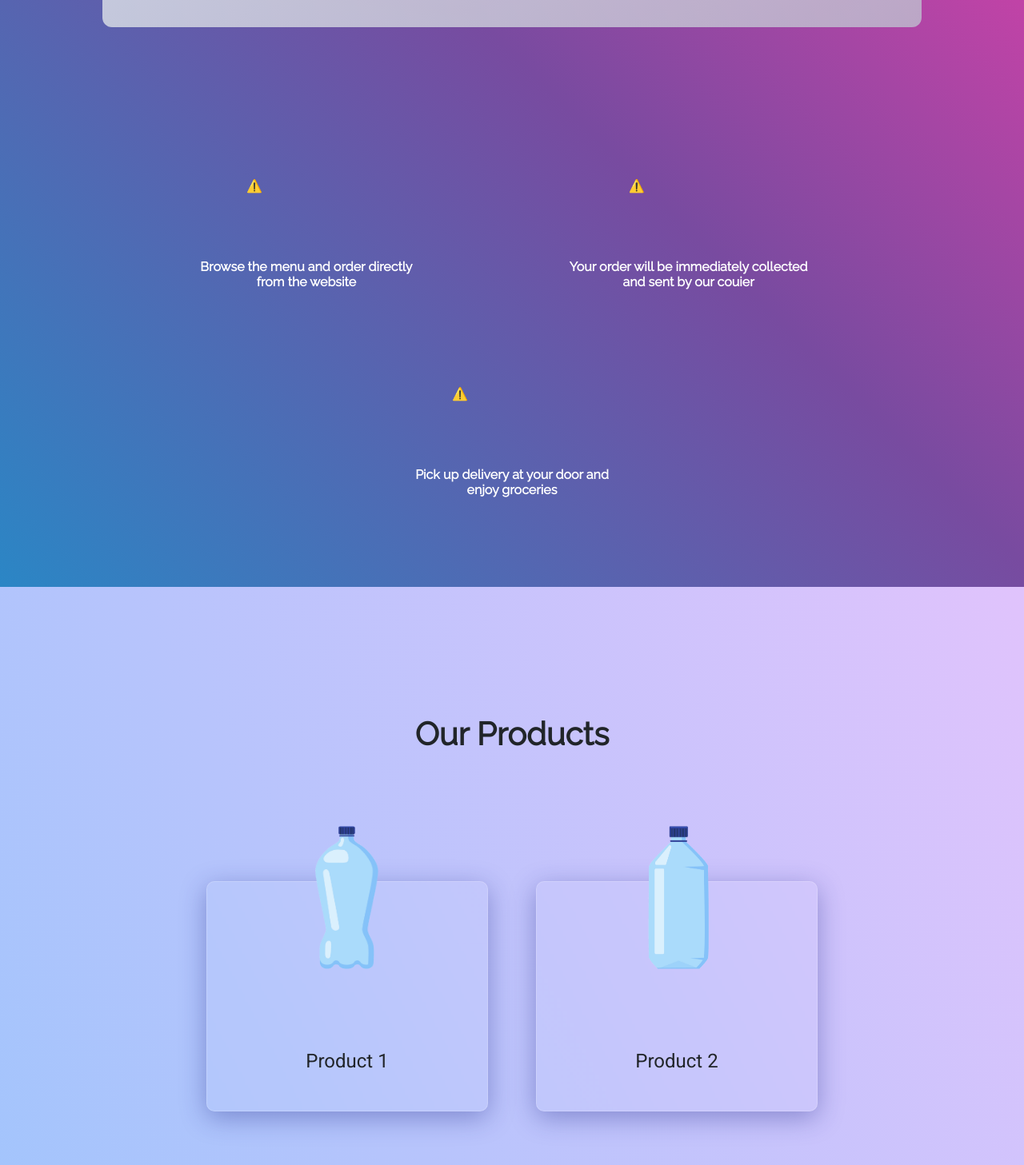
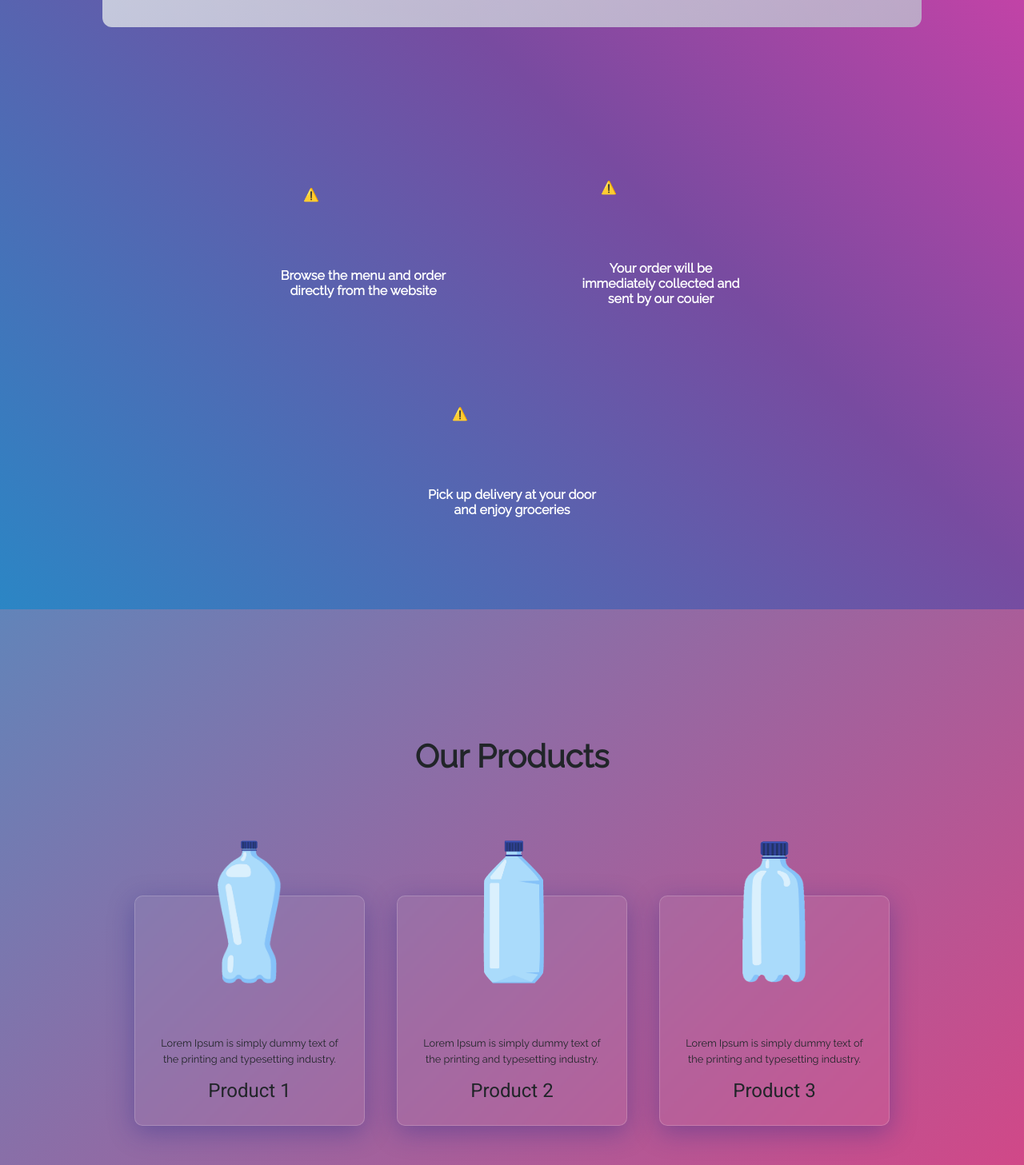
Before and after one commit to bassil-97/water-delivery-reactjs, a React (Create React App) app: page / in a window 1280 px wide. Shown: the part 600-2057 px from the top of the page at 80% size. Built offline with nearby package versions, Linux system fonts and the light colour scheme; no server answers; the HTML template or start-up script is replaced by a standard one.

Commit message:
products added

```diff
--- a/src/components/home/Home.module.css
+++ b/src/components/home/Home.module.css
@@ -62,20 +62,23 @@
 .deliverySteps {
     margin: 0 auto;
     margin-top: 100px;
-    width: 80%;
+    width: 85%;
     display: flex;
     align-items: center;
     justify-content: center;
     flex-wrap: wrap;
+
 }
 
 .deliverySteps > .stepBox {
+    width: 22rem;
     display: flex;
     align-items: center;
     justify-content: center;
     flex-direction: column;
     border-radius: 10px;
-    padding: 1.5rem;
+    margin: 10px;
+    padding: 1rem;
     color: white;
 }
 
--- a/src/components/products/Products.css
+++ b/src/components/products/Products.css
@@ -6,8 +6,9 @@
     padding: 10rem 2rem;
     width: 100%;
     min-height: 100vh;
-    background-color: #8EC5FC;
-    background-image: linear-gradient(62deg, #8EC5FC 0%, #E0C3FC 100%);
+    background: linear-gradient(-45deg, #ee7752, #e73c7e, #23a6d5, #23d5ab);
+    background-size: 400% 400%;
+    animation: gradient 30s ease infinite;
 }
 
 .products > h1 {
@@ -22,3 +23,19 @@
     justify-content: center;
     flex-wrap: wrap;
 }
+
+.mb-100 {
+    margin-bottom: 100px;
+}
+
+@keyframes gradient {
+    0% {
+        background-position: 0% 50%;
+    }
+    50% {
+        background-position: 100% 50%;
+    }
+    100% {
+        background-position: 0% 50%;
+    }
+}
--- a/src/components/products/Products.js
+++ b/src/components/products/Products.js
@@ -37,6 +37,7 @@ export default function Products() {
                     name="Product 6"
                 />
             </div>
+            <button type="button">Make an order</button>
         </div>
     )
 }
--- a/src/components/products/product/Product.css
+++ b/src/components/products/product/Product.css
@@ -3,20 +3,19 @@
     align-items: center;
     justify-content: center;
     flex-direction: column;
-    margin: 30px;
-    margin-bottom: 100px;
 }
 
 .product {
     position: relative;
-    width: 22rem;
+    width: 18rem;
     min-height: 18rem;
     display: flex;
     align-items: center;
     justify-content: flex-end;
     flex-direction: column;
-    margin-bottom: 30px;
-    padding: 2.5rem 1rem;
+    padding: 20px 1.5rem;
+    margin: 20px;
+    margin-bottom: 100px;
     background: rgba( 255, 255, 255, 0.05 );
     box-shadow: 0 8px 32px 0 rgba( 31, 38, 135, 0.37 );
     backdrop-filter: blur( 1.0px );
@@ -24,14 +23,17 @@
     border-radius: 10px;
     border: 1px solid rgba( 255, 255, 255, 0.18 );
     transition: .5s
-
-
 }
 
 .product:hover {
     transform: scale(1.10);
     transition-duration: .5s;
     cursor: pointer;
+}
+
+.product > p {
+    text-align: center;
+    font-size: .8em;
 }
 
 .product > h4 {
--- a/src/components/products/product/Product.js
+++ b/src/components/products/product/Product.js
@@ -6,6 +6,7 @@ export default function Product(props) {
         <div className="product__wrapper">
             <div className="product">
                 <img src={props.src} className="img-fluid"  />
+                <p>Lorem Ipsum is simply dummy text of the printing and typesetting industry.</p>
                 <h4>{props.name}</h4>
             </div>
         </div>
```
Also changed, not shown: src/assets/blob.svg (deleted).
